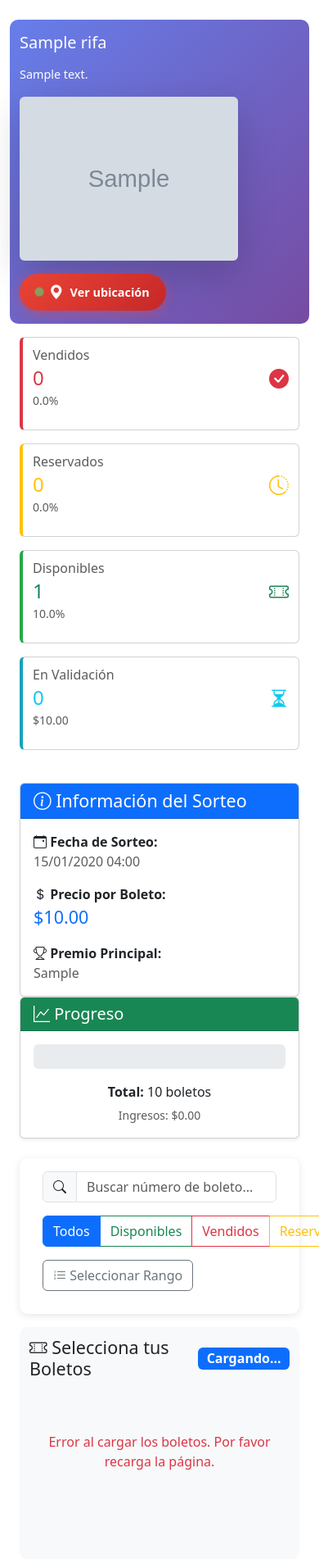
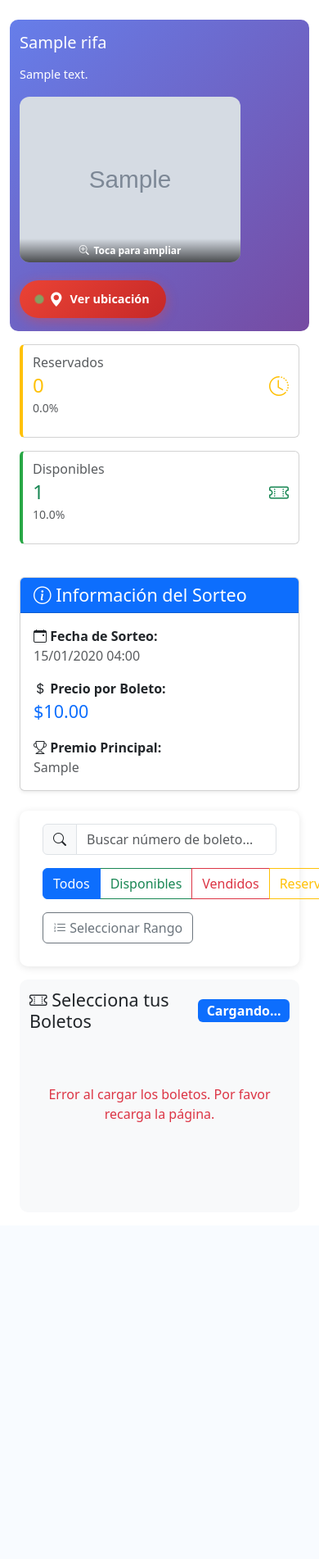
Before and after one commit to dev-erf-546/boletos, a Django app: page /1/ in a window 390 px wide; the page is wider, and only the part inside the window is pictured. Shown: the part 56-1958 px from the top of that part at 82% size. After the commit the page ends 1425 px from the top of that part, so only its background shows below. Run offline with Django 5.2, Linux system fonts and the light colour scheme; tables that the repository leaves empty hold one stand-in row (values such as "Sample post"); grey boxes marked "Sample" are stand-in pictures.

Commit message:
actualizacion de vista y detalle boletos

```diff
--- a/eventos/templates/rifas/base.html
+++ b/eventos/templates/rifas/base.html
@@ -2,7 +2,7 @@
 <html lang="es">
 <head>
     <meta charset="UTF-8">
-    <meta name="viewport" content="width=device-width, initial-scale=1.0, maximum-scale=1.0, user-scalable=no, shrink-to-fit=no">
+    <meta name="viewport" content="width=device-width, initial-scale=1.0, maximum-scale=5.0, user-scalable=yes, viewport-fit=cover">
     <meta name="format-detection" content="telephone=no">
     <title>{% block title %}Rifas Online{% endblock %}</title>
 
--- a/eventos/templates/rifas/detalle.html
+++ b/eventos/templates/rifas/detalle.html
@@ -3,7 +3,6 @@
 {% block title %}{{ rifa.nombre }}{% endblock %}
 
 {% block extra_css %}
-<meta name="viewport" content="width=device-width, initial-scale=1.0, maximum-scale=5.0, user-scalable=yes">
 <style>
     /* Optimizaciones para iOS */
     * {
@@ -436,6 +435,107 @@
     @media (max-width: 991px) {
         .btn-ubicacion { display: inline-flex; }
     }
+
+    /* Imagen del premio: vista previa + ampliar (móvil) */
+    .rifa-hero-img-wrap {
+        position: relative;
+        display: inline-block;
+        max-width: 100%;
+        cursor: pointer;
+        border-radius: 12px;
+        overflow: hidden;
+        -webkit-tap-highlight-color: rgba(255, 255, 255, 0.15);
+    }
+
+    .rifa-hero-img-wrap:focus-visible {
+        outline: 3px solid rgba(255, 255, 255, 0.85);
+        outline-offset: 4px;
+    }
+
+    .rifa-hero-thumb {
+        display: block;
+        width: auto;
+        max-width: 100%;
+        max-height: 200px;
+        object-fit: contain;
+        transition: transform 0.25s ease, filter 0.25s ease;
+    }
+
+    @media (max-width: 767px) {
+        .rifa-hero-thumb {
+            max-height: min(52vw, 280px);
+        }
+    }
+
+    .rifa-hero-img-wrap:active .rifa-hero-thumb {
+        transform: scale(0.98);
+    }
+
+    .rifa-img-tap-hint {
+        position: absolute;
+        left: 0;
+        right: 0;
+        bottom: 0;
+        padding: 0.35rem 0.5rem;
+        font-size: 0.75rem;
+        font-weight: 600;
+        text-align: center;
+        color: #fff;
+        background: linear-gradient(transparent, rgba(0, 0, 0, 0.65));
+        pointer-events: none;
+        display: flex;
+        align-items: center;
+        justify-content: center;
+        gap: 0.35rem;
+    }
+
+    @media (min-width: 768px) {
+        .rifa-img-tap-hint {
+            font-size: 0.7rem;
+            opacity: 0;
+            transition: opacity 0.2s;
+        }
+
+        .rifa-hero-img-wrap:hover .rifa-img-tap-hint {
+            opacity: 1;
+        }
+    }
+
+    #rifaImagenModal .modal-content {
+        background: #0d0d0d;
+        min-height: 100%;
+    }
+
+    #rifaImagenModal .modal-body {
+        overflow: auto;
+        -webkit-overflow-scrolling: touch;
+        overscroll-behavior: contain;
+        padding: env(safe-area-inset-top, 0) env(safe-area-inset-right, 0)
+            env(safe-area-inset-bottom, 0) env(safe-area-inset-left, 0);
+    }
+
+    .rifa-imagen-ampliada {
+        display: block;
+        margin: 0 auto;
+        max-width: 100%;
+        width: auto;
+        height: auto;
+        max-height: min(92dvh, 92vh);
+        object-fit: contain;
+        touch-action: pan-x pan-y pinch-zoom;
+    }
+
+    /* Tarjeta Disponibles: en móvil lleva a la sección de boletos con filtro */
+    @media (max-width: 767px) {
+        .stats-card-tap-disponibles {
+            cursor: pointer;
+            -webkit-tap-highlight-color: rgba(40, 167, 69, 0.2);
+        }
+
+        .stats-card-tap-disponibles:active {
+            transform: scale(0.98);
+        }
+    }
 </style>
 {% endblock %}
 
@@ -452,8 +552,23 @@
             </div>
             <div class="col-md-4 text-md-end mt-3 mt-md-0">
                 {% if rifa.imagen %}
-                <img src="{{ rifa.imagen.url }}" alt="{{ rifa.nombre }}"
-                     class="img-fluid rounded shadow-lg" style="max-height: 200px;">
+                <div class="rifa-hero-img-wrap mx-md-auto"
+                     role="button"
+                     tabindex="0"
+                     data-bs-toggle="modal"
+                     data-bs-target="#rifaImagenModal"
+                     aria-label="Ampliar imagen de {{ rifa.nombre|escape }}">
+                    <img src="{{ rifa.imagen.url }}"
+                         alt="{{ rifa.nombre }}"
+                         class="rifa-hero-thumb rounded shadow-lg"
+                         loading="lazy"
+                         decoding="async">
+                    <span class="rifa-img-tap-hint">
+                        <i class="bi bi-zoom-in" aria-hidden="true"></i>
+                        <span class="d-md-none">Toca para ampliar</span>
+                        <span class="d-none d-md-inline">Clic para ampliar</span>
+                    </span>
+                </div>
                 {% endif %}
                 <div class="mt-3">
                     <a href="https://maps.google.com/?q=17.7573451,-92.7281494"
@@ -468,10 +583,31 @@
     </div>
 </div>
 
+{% if rifa.imagen %}
+<!-- Vista ampliada de la imagen del premio (ideal en móvil: pantalla completa + zoom con pellizco) -->
+<div class="modal fade" id="rifaImagenModal" tabindex="-1" aria-labelledby="rifaImagenModalLabel" aria-hidden="true">
+    <div class="modal-dialog modal-dialog-centered modal-fullscreen-sm-down modal-lg modal-dialog-scrollable">
+        <div class="modal-content border-0">
+            <div class="modal-header border-0 py-2 flex-shrink-0">
+                <h2 class="modal-title text-white fs-6 mb-0 text-truncate pe-2" id="rifaImagenModalLabel">{{ rifa.nombre }}</h2>
+                <button type="button" class="btn-close btn-close-white" data-bs-dismiss="modal" aria-label="Cerrar"></button>
+            </div>
+            <div class="modal-body d-flex align-items-center justify-content-center">
+                <img src="{{ rifa.imagen.url }}"
+                     alt="{{ rifa.nombre }}"
+                     class="rifa-imagen-ampliada"
+                     loading="lazy"
+                     decoding="async">
+            </div>
+        </div>
+    </div>
+</div>
+{% endif %}
+
 <div class="container">
     <!-- Estadísticas -->
     <div class="row mb-4">
-        <div class="col-md-3 mb-3">
+        {% comment %} <div class="col-md-3 mb-3">
             <div class="card stats-card vendidos h-100">
                 <div class="card-body">
                     <div class="d-flex justify-content-between align-items-center">
@@ -484,7 +620,7 @@
                     </div>
                 </div>
             </div>
-        </div>
+        </div> {% endcomment %}
         <div class="col-md-3 mb-3">
             <div class="card stats-card reservados h-100">
                 <div class="card-body">
@@ -500,7 +636,7 @@
             </div>
         </div>
         <div class="col-md-3 mb-3">
-            <div class="card stats-card disponibles h-100">
+            <div class="card stats-card disponibles h-100 stats-card-tap-disponibles" id="statsDisponiblesCard">
                 <div class="card-body">
                     <div class="d-flex justify-content-between align-items-center">
                         <div>
@@ -508,12 +644,12 @@
                             <h2 class="mb-0 text-success">{{ boletos_disponibles }}</h2>
                             <small class="text-muted">{{ porcentaje_disponibles }}%</small>
                         </div>
-                        <i class="bi bi-ticket-perforated text-success" style="font-size: 2.5rem;"></i>
+                        <i class="bi bi-ticket-perforated text-success" style="font-size: 2.5rem;" aria-hidden="true"></i>
                     </div>
                 </div>
             </div>
         </div>
-        <div class="col-md-3 mb-3">
+        {% comment %} <div class="col-md-3 mb-3">
             <div class="card stats-card validacion h-100">
                 <div class="card-body">
                     <div class="d-flex justify-content-between align-items-center">
@@ -526,7 +662,7 @@
                     </div>
                 </div>
             </div>
-        </div>
+        </div> {% endcomment %}
     </div>
 
     <!-- Información de la Rifa -->
@@ -554,7 +690,7 @@
                 </div>
             </div>
         </div>
-        <div class="col-md-4">
+        {% comment %} <div class="col-md-4">
             <div class="card shadow-sm">
                 <div class="card-header bg-success text-white">
                     <h5 class="mb-0"><i class="bi bi-graph-up"></i> Progreso</h5>
@@ -574,11 +710,11 @@
                     </p>
                 </div>
             </div>
-        </div>
+        </div> {% endcomment %}
     </div>
 
-    <!-- Panel de Controles -->
-    <div class="controls-panel">
+    <!-- Panel de Controles (ancla: móvil, toque en tarjeta Disponibles) -->
+    <div class="controls-panel" id="seccionSeleccionBoletos">
         <div class="row align-items-center">
             <div class="col-md-4 mb-3 mb-md-0">
                 <div class="input-group">
@@ -658,6 +794,18 @@
 {# Modificado: 2026-03-17 22:10:50 - Asignación de números de WhatsApp por rangos de boletos #}
 {% block extra_js %}
 <script>
+(function () {
+    const wrap = document.querySelector('.rifa-hero-img-wrap');
+    const modalEl = document.getElementById('rifaImagenModal');
+    if (!wrap || !modalEl || typeof bootstrap === 'undefined') return;
+    wrap.addEventListener('keydown', function (e) {
+        if (e.key === 'Enter' || e.key === ' ') {
+            e.preventDefault();
+            bootstrap.Modal.getOrCreateInstance(modalEl).show();
+        }
+    });
+})();
+
 // Configuración
 const apiDataElement = document.getElementById('api-data');
 const apiEndpoint = apiDataElement ? apiDataElement.dataset.apiUrl : '';
@@ -729,6 +877,30 @@ function setupEventListeners() {
             filterTickets();
         });
     });
+
+    // Móvil: tocar la tarjeta "Disponibles" → filtro Disponibles + scroll a la sección de boletos
+    const statsDisponiblesCard = document.getElementById('statsDisponiblesCard');
+    const seccionSeleccionBoletos = document.getElementById('seccionSeleccionBoletos');
+    const mqMobile = window.matchMedia('(max-width: 767px)');
+
+    function activarDisponiblesYScroll() {
+        const radio = document.getElementById('filterAvailable');
+        if (radio) {
+            radio.checked = true;
+            currentFilter = 'disponible';
+            filterTickets();
+        }
+        if (seccionSeleccionBoletos) {
+            seccionSeleccionBoletos.scrollIntoView({ behavior: 'smooth', block: 'start' });
+        }
+    }
+
+    if (statsDisponiblesCard && seccionSeleccionBoletos) {
+        statsDisponiblesCard.addEventListener('click', () => {
+            if (!mqMobile.matches) return;
+            activarDisponiblesYScroll();
+        });
+    }
 
     // Botón limpiar selección
     const clearSelectionBtn = document.getElementById('clearSelectionBtn');
```
